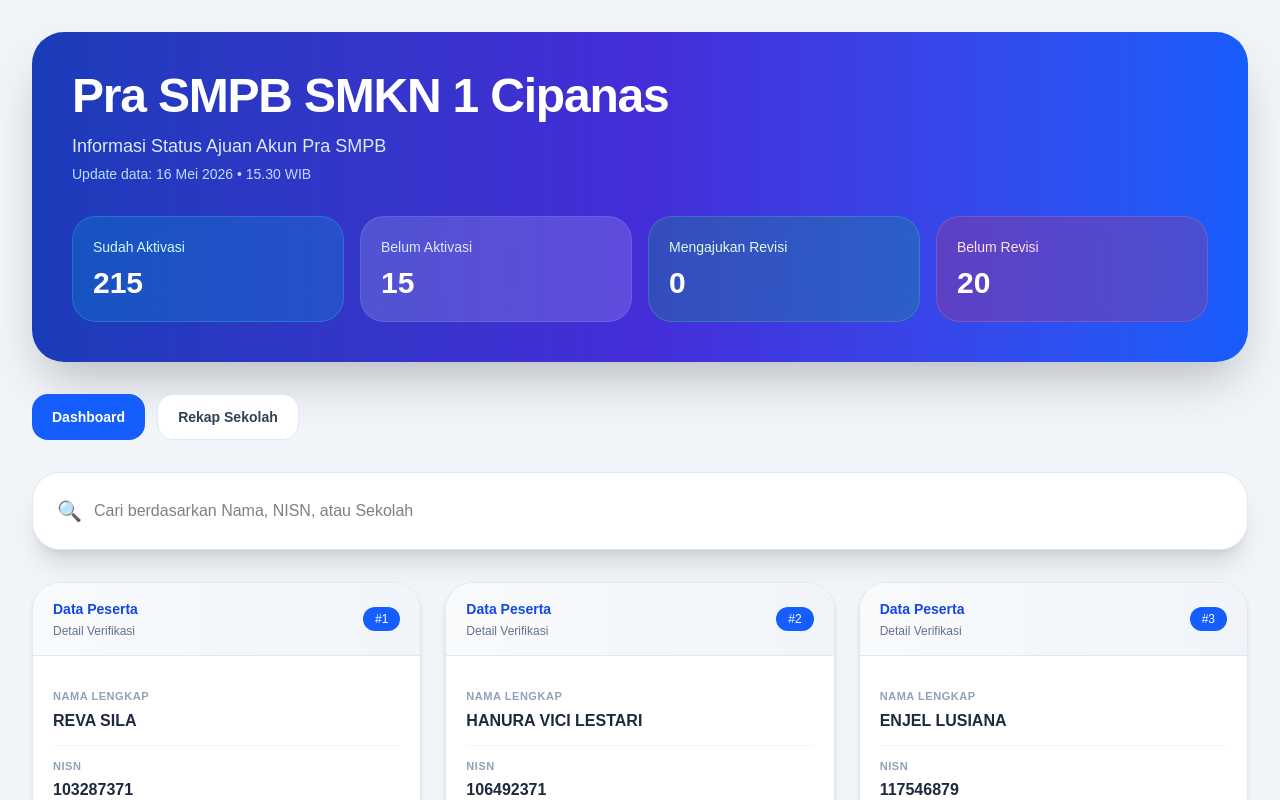
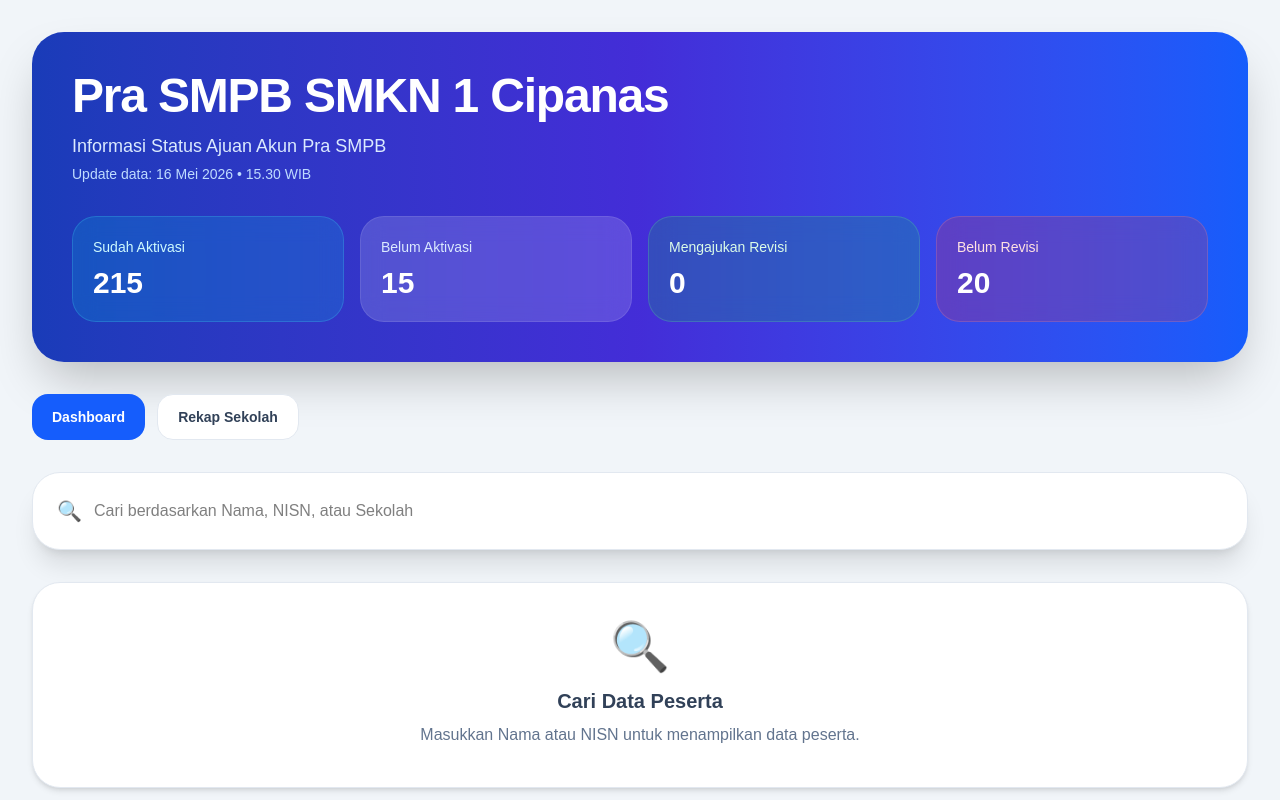
Before and after one commit to ptnvaksin4-spec/laporan-verval, a Next.js app: page / in a window 1280 px wide. Shown: the top 800 px of the page. Built offline with nearby package versions, Linux system fonts and the light colour scheme.

Commit message:
fix text contrast

```diff
--- a/app/page.tsx
+++ b/app/page.tsx
@@ -37,9 +37,10 @@ export default function Home() {
   // FILTER DATA
   const filteredData = useMemo(() => {
 
+    // JIKA SEARCH KOSONG JANGAN TAMPILKAN DATA
+    if (!search.trim()) return [];
+
     return data.filter((item) => {
-
-      if (!search) return true;
 
       return Object.values(item)
         .join(" ")
@@ -55,7 +56,7 @@ export default function Home() {
 
     const sekolahMap = new Map();
 
-    filteredData.forEach((item) => {
+    data.forEach((item) => {
 
       // CARI KOLOM SEKOLAH
       const sekolahKey = Object.keys(item).find((key) =>
@@ -115,7 +116,7 @@ export default function Home() {
       (a: any, b: any) => b.total - a.total
     );
 
-  }, [filteredData]);
+  }, [data]);
 
   return (
     <main className="min-h-screen bg-slate-100">
@@ -157,7 +158,7 @@ export default function Home() {
 
               <div className="text-3xl font-bold mt-2">
                 {
-                  filteredData.filter((item) =>
+                  data.filter((item) =>
                     item["Status Aktivasi"]
                       ?.toLowerCase()
                       .includes("sudah")
@@ -176,7 +177,7 @@ export default function Home() {
 
               <div className="text-3xl font-bold mt-2">
                 {
-                  filteredData.filter((item) =>
+                  data.filter((item) =>
                     item["Status Aktivasi"]
                       ?.toLowerCase()
                       .includes("belum")
@@ -195,7 +196,7 @@ export default function Home() {
 
               <div className="text-3xl font-bold mt-2">
                 {
-                  filteredData.filter(
+                  data.filter(
                     (item) =>
                       item["Status Ajuan"]
                         ?.toLowerCase()
@@ -215,7 +216,7 @@ export default function Home() {
 
               <div className="text-3xl font-bold mt-2">
                 {
-                  filteredData.filter(
+                  data.filter(
                     (item) =>
                       item["Status Ajuan"]
                         ?.toLowerCase()
@@ -281,6 +282,31 @@ export default function Home() {
         {/* DASHBOARD */}
         {menu === "dashboard" && (
 
+          <>
+            {/* PESAN AWAL */}
+            {filteredData.length === 0 && (
+
+              <div className="bg-white rounded-[28px] border border-slate-200 shadow-md p-10 text-center">
+
+                <div className="text-5xl mb-4">
+                  🔍
+                </div>
+
+                <h2 className="text-xl font-bold text-slate-700">
+                  Cari Data Peserta
+                </h2>
+
+                <p className="text-slate-500 mt-2">
+                  Masukkan Nama atau NISN untuk menampilkan data peserta.
+                </p>
+
+              </div>
+
+            )}
+
+            {/* DATA PESERTA */}
+            {filteredData.length > 0 && (
+
               <div className="grid grid-cols-1 md:grid-cols-2 xl:grid-cols-3 gap-6">
 
                 {filteredData.map((item, index) => (
@@ -343,6 +369,9 @@ export default function Home() {
                 ))}
 
               </div>
+
+            )}
+          </>
 
         )}
 
```
Lines whose indentation alone changed are shown as unchanged.
